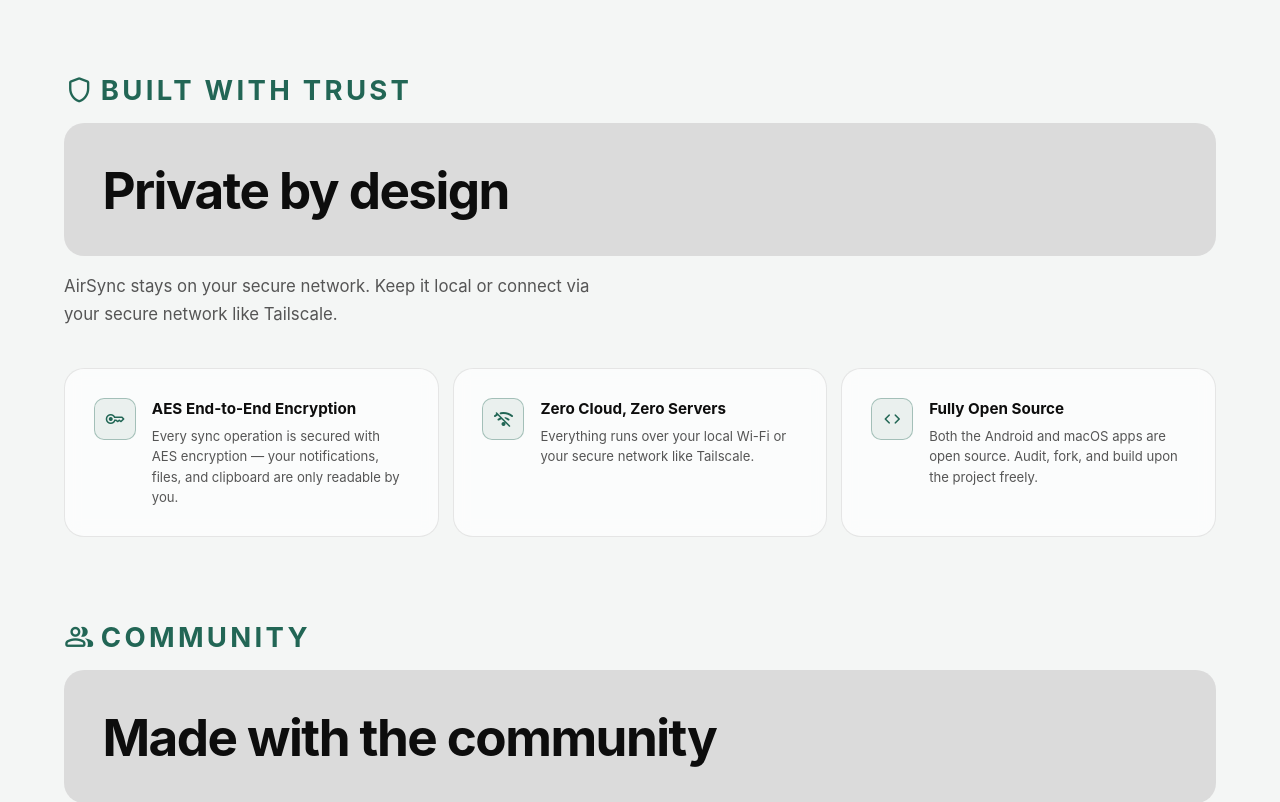
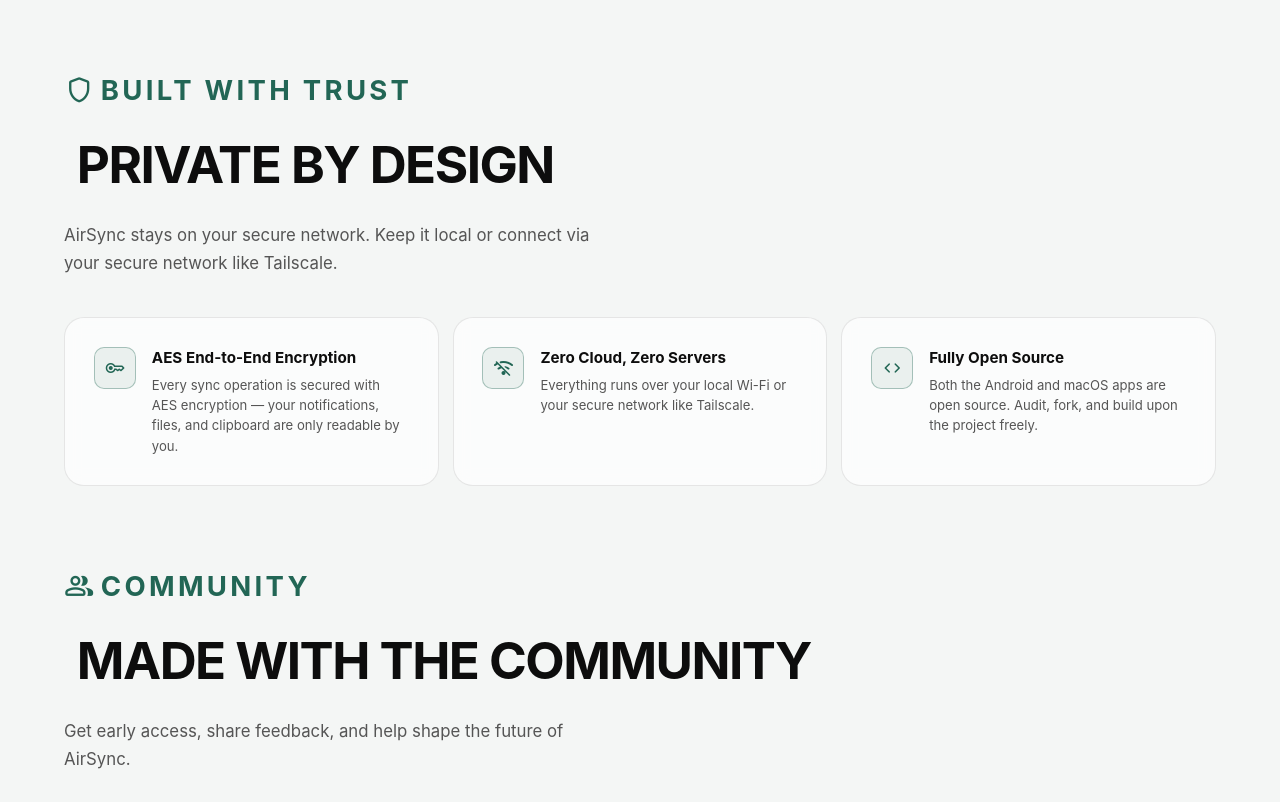
Before and after one commit to sameerasw/sameerasw.com, a Next.js app: page /airsync in a window 1280 px wide. Shown: the part 4360-5162 px from the top of the page. Built offline with nearby package versions, Linux system fonts and the light colour scheme; a web font is replaced by a local one.

Commit message:
feat: implement deep linking for release notes and update global typography and layout styles

```diff
--- a/src/components/ReleaseFeed.tsx
+++ b/src/components/ReleaseFeed.tsx
@@ -1,6 +1,7 @@
 "use client";
 
 import { useState, useRef, useEffect } from "react";
+import { useSearchParams, useRouter, usePathname } from "next/navigation";
 import type { ReleaseNote, AppTag } from "@/lib/releaseNotes";
 import "@/styles/index/release-feed.css";
 
@@ -27,8 +28,30 @@ export default function ReleaseFeed({
   const scrollRef = useRef<HTMLDivElement>(null);
   const [visibleIndices, setVisibleIndices] = useState<Set<number>>(new Set());
 
+  const searchParams = useSearchParams();
+  const router = useRouter();
+  const pathname = usePathname();
+
   const filteredNotes =
     filter === "all" ? notes : notes.filter((n) => n.app === filter);
+
+  // Handle deep linking on mount
+  useEffect(() => {
+    const updateSlug = searchParams.get("update");
+    if (updateSlug) {
+      const note = notes.find((n) => n.slug === updateSlug);
+      if (note) {
+        setSelectedNote(note);
+        setIsModalVisible(true);
+
+        // Scroll to updates section if opened via deep link
+        const updatesSection = document.getElementById("updates");
+        if (updatesSection) {
+          updatesSection.scrollIntoView({ behavior: "smooth" });
+        }
+      }
+    }
+  }, []); // Only run on mount
 
   useEffect(() => {
     const observer = new IntersectionObserver(
@@ -81,12 +104,23 @@ export default function ReleaseFeed({
   const openNote = (note: ReleaseNote) => {
     setSelectedNote(note);
     setTimeout(() => setIsModalVisible(true), 10);
+
+    // Update URL without scrolling
+    const params = new URLSearchParams(searchParams.toString());
+    params.set("update", note.slug);
+    router.replace(`${pathname}?${params.toString()}`, { scroll: false });
   };
 
   const closeNote = () => {
     setIsModalVisible(false);
     setTimeout(() => {
       setSelectedNote(null);
+
+      // Remove update param from URL
+      const params = new URLSearchParams(searchParams.toString());
+      params.delete("update");
+      const queryString = params.toString();
+      router.replace(queryString ? `${pathname}?${queryString}` : pathname, { scroll: false });
     }, 300);
   };
 
--- a/src/styles/index/lastfm.css
+++ b/src/styles/index/lastfm.css
@@ -25,7 +25,7 @@
   transition: all 0.3s cubic-bezier(0.175, 0.885, 0.32, 1.275);
   opacity: 0;
   visibility: hidden;
-  margin: 40px 0 0 0;
+  margin: 40px 0;
   width: fit-content;
 
   #playback-bars {
--- a/src/styles/style.css
+++ b/src/styles/style.css
@@ -12,7 +12,8 @@
   --background-color-secondary: light-dark(#dbdbdb, #303030);
   --background-color-tr: light-dark(#ddddddbb, #55555588);
   --font-size: 16px;
-  --font-family: "Google Sans Flex", -apple-system, BlinkMacSystemFont, "Segoe UI",
+  --font-family:
+    "Google Sans Flex", -apple-system, BlinkMacSystemFont, "Segoe UI",
     system-ui, sans-serif;
   --font-weight: 400;
   --blur: 0.5em;
@@ -74,7 +75,12 @@ body {
   }
 }
 
-a, button, .release-card, .highlight-item, .nav-link, .material-symbols-rounded {
+a,
+button,
+.release-card,
+.highlight-item,
+.nav-link,
+.material-symbols-rounded {
   cursor: none !important;
 }
 
@@ -105,13 +111,17 @@ h1 {
 .name-primary {
   color: var(--primary-color);
   font-weight: 400;
-  font-variation-settings: "wdth" 150, "ROND" 100;
+  font-variation-settings:
+    "wdth" 150,
+    "ROND" 100;
 }
 
 .name-secondary {
   font-weight: 200;
   font-size: calc(100vw / 24);
-  font-variation-settings: "wdth" 100, "ROND" 100;
+  font-variation-settings:
+    "wdth" 100,
+    "ROND" 100;
 }
 
 #subtitle {
@@ -135,12 +145,15 @@ h1 {
 }
 
 h2 {
-  padding: 0.75em;
-  font-size: 1.25rem;
+  padding: 0.25em;
+  font-size: 2rem;
   border-radius: var(--radius-out);
   color: var(--primary-color);
-  background-color: var(--background-color-secondary);
+  text-transform: uppercase;
   transition: all 0.5s ease-in-out;
+  font-family: var(--font-family);
+  font-weight: 600;
+  font-variation-settings: "wdth" 600, "ROND" 100
 }
 
 h3 {
@@ -300,8 +313,6 @@ h3 {
   transform: translate(-50%, 50%);
 }
 
-
-
 .new-article {
   position: absolute;
   /* filter: invert(1); */
@@ -363,7 +374,7 @@ h3 {
   @media screen and (max-width: 750px) {
     bottom: 50px;
     margin-top: 50vw;
-  padding-top: 100px;
+    padding-top: 100px;
     height: fit-content;
 
     @media screen and (max-width: 600px) {
@@ -387,12 +398,14 @@ section:not(#intro, #apps) {
   width: fit-content;
 }
 
-.github-calendar, .github-calendar div {
+.github-calendar,
+.github-calendar div {
   overflow-x: auto;
   scrollbar-width: none !important;
   -ms-overflow-style: none !important;
 }
 
-.github-calendar::-webkit-scrollbar, .github-calendar div::-webkit-scrollbar {
+.github-calendar::-webkit-scrollbar,
+.github-calendar div::-webkit-scrollbar {
   display: none !important;
 }
```
